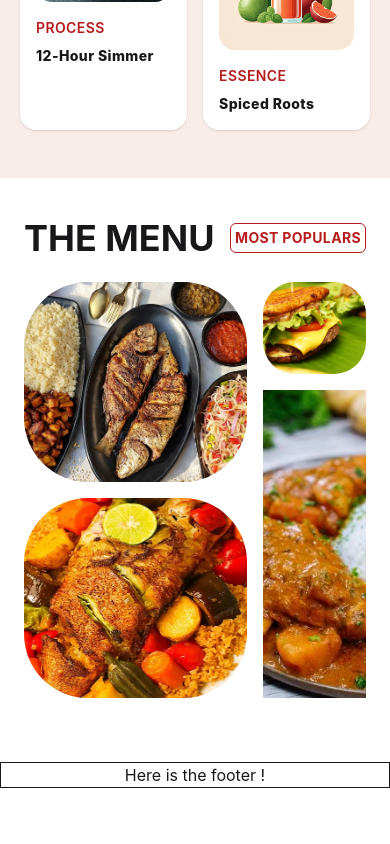
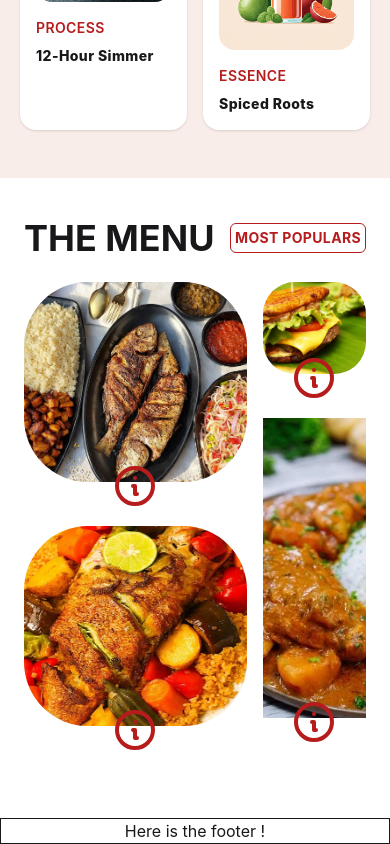
Before and after one commit to trab-ml/spicyfood, a Vue app: page / in a window 390 px wide. Shown: the part 1411-2255 px from the top of the page. Before the commit the page ends 2199 px from the top, so only its background shows below. Built offline with nearby package versions, Linux system fonts and the light colour scheme.

Commit message:
Ensure responsiveness

```diff
--- a/src/i18n/fr.ts
+++ b/src/i18n/fr.ts
@@ -27,13 +27,23 @@ export const fr = {
             mostPopulars: "MOST POPULARS",
             dishOne: {
                 name: "Attiéké",
-                description: "Cassava grain",
-                label: "Ivory Coast",
+                description: "The legendary Cassava grain.",
+                label: "West Africa",
             },
             dishTwo: {
+                name: "Plantain's Burger",
+                description: "The amazing Plantain's Burger (greater bananas:).",
+                label: "Greater Antilles",
+            },
+            dishThree: {
                 name: "Tchèbe",
-                description: "The legendary Thieboudienne, perfected with Lille's local garden harvest.",
-                label: "SENEGAL HERITAGE",
+                description: "The legendary Thieboudienne.",
+                label: "West Africa",
+            },
+            dishFour: {
+                name: "Mafé",
+                description: "The phenomenal Mafé, made from peanut paste.",
+                label: "West Africa",
             },
         },
     },
--- a/src/pages/HomePage.vue
+++ b/src/pages/HomePage.vue
@@ -1,7 +1,5 @@
 <template>
-    <section
-        class="px-5 my-8 p-2 text-start bg-(--light-pink)"
-    >
+    <section class="px-5 my-8 p-2 text-start bg-(--light-pink)">
         <span class="badge bg-(--secondary) text-(--classic-white)">{{
             $t("homepage.label")
         }}</span>
@@ -53,7 +51,7 @@
                         class="rounded-2xl"
                     />
                 </figure>
-                <div class="card-body my-4 px-4 py-0 text-sm">
+                <div class="card-body my-4 px-4 py-0 text-sm md:px-12">
                     <h4 class="card-title text-sm text-(--primary)">
                         {{ $t("homepage.secretSignature.specialityOne.name") }}
                     </h4>
@@ -76,7 +74,7 @@
                         class="rounded-2xl"
                     />
                 </figure>
-                <div class="card-body my-4 px-4 py-0 text-sm">
+                <div class="card-body my-4 px-4 py-0 text-sm md:px-12">
                     <h4 class="card-title text-sm text-(--primary)">
                         {{ $t("homepage.secretSignature.specialityTwo.name") }}
                     </h4>
@@ -101,34 +99,198 @@
                 >{{ $t("homepage.menu.mostPopulars") }}</span
             >
         </div>
-        <div class="w--100 grid grid-cols-3 grid-flow-dense gap-4 my-6">
-            <div class="col-span-2 row-span-2">
+        <div class="grid grid-cols-3 grid-flow-dense gap-4 my-6">
+            <div class="col-span-2 row-span-2 sm:row-span-1">
                 <img
                     src="/attieke-plantains-poisson.png"
                     alt="attieke plantains poisson"
-                    class="object-cover w-100 h-50 rounded-[4rem]"
+                    class="object-cover w-100 h-50 rounded-[4rem] sm:w-full sm:h-80"
                 />
+                <div class="flex justify-center -mt-5">
+                    <div
+                        class="dropdown dropdown-hover dropdown-top dropdown-center font-bold"
+                    >
+                        <div
+                            tabindex="0"
+                            role="button"
+                            class="text-(--primary)"
+                        >
+                            <svg
+                                tabindex="0"
+                                xmlns="http://www.w3.org/2000/svg"
+                                fill="none"
+                                viewBox="0 0 24 24"
+                                class="h-12 w-12 stroke-current"
+                            >
+                                <path
+                                    stroke-linecap="round"
+                                    stroke-linejoin="round"
+                                    stroke-width="2"
+                                    d="M13 16h-1v-4h-1m1-4h.01M21 12a9 9 0 11-18 0 9 9 0 0118 0z"
+                                ></path>
+                            </svg>
+                        </div>
+                        <div
+                            tabindex="0"
+                            class="card card-sm dropdown-content bg-base-100 rounded-box z-1 w-64 ml-10 shadow-sm"
+                        >
+                            <div tabindex="0" class="card-body tracking-wide">
+                                <h4 class="card-title text-lg">
+                                    {{ $t("homepage.menu.dishOne.name") }}
+                                </h4>
+                                <p class="text-lg font-light">
+                                    {{
+                                        $t("homepage.menu.dishOne.description")
+                                    }}
+                                </p>
+                            </div>
+                        </div>
+                    </div>
+                </div>
             </div>
-            <div>
+            <div class="sm:h-fit">
                 <img
                     src="/burger-bananes-plantains.png"
                     alt="burger bananes plantains"
-                    class="rounded-4xl"
+                    class="rounded-4xl sm:w-full sm:h-80"
                 />
+                <div class="flex justify-center -mt-5">
+                    <div
+                        class="dropdown dropdown-hover dropdown-top dropdown-left font-bold sm:dropdown-center"
+                    >
+                        <div
+                            tabindex="0"
+                            role="button"
+                            class="text-(--primary)"
+                        >
+                            <svg
+                                tabindex="0"
+                                xmlns="http://www.w3.org/2000/svg"
+                                fill="none"
+                                viewBox="0 0 24 24"
+                                class="h-12 w-12 stroke-current"
+                            >
+                                <path
+                                    stroke-linecap="round"
+                                    stroke-linejoin="round"
+                                    stroke-width="2"
+                                    d="M13 16h-1v-4h-1m1-4h.01M21 12a9 9 0 11-18 0 9 9 0 0118 0z"
+                                ></path>
+                            </svg>
+                        </div>
+                        <div
+                            tabindex="0"
+                            class="card card-sm dropdown-content bg-base-100 rounded-box z-1 w-64 ml-10 shadow-sm"
+                        >
+                            <div tabindex="0" class="card-body tracking-wide">
+                                <h4 class="card-title">
+                                    {{ $t("homepage.menu.dishTwo.name") }}
+                                </h4>
+                                <p class="text-lg font-light">
+                                    {{
+                                        $t("homepage.menu.dishTwo.description")
+                                    }}
+                                </p>
+                            </div>
+                        </div>
+                    </div>
+                </div>
             </div>
-            <div class="col-span-2 row-span-2">
+            <div class="col-span-2 row-span-2 sm:row-span-1">
                 <img
                     src="/tcheboudiene-poisson.png"
                     alt="tcheboudiene poisson"
-                    class="object-cover w-100 h-50 rounded-[4rem]"
+                    class="object-cover w-100 h-50 rounded-[4rem] sm:w-full sm:h-75"
                 />
+                <div class="flex justify-center -mt-5">
+                    <div
+                        class="dropdown dropdown-hover dropdown-top dropdown-center font-bold"
+                    >
+                        <div
+                            tabindex="0"
+                            role="button"
+                            class="text-(--primary)"
+                        >
+                            <svg
+                                tabindex="0"
+                                xmlns="http://www.w3.org/2000/svg"
+                                fill="none"
+                                viewBox="0 0 24 24"
+                                class="h-12 w-12 stroke-current"
+                            >
+                                <path
+                                    stroke-linecap="round"
+                                    stroke-linejoin="round"
+                                    stroke-width="2"
+                                    d="M13 16h-1v-4h-1m1-4h.01M21 12a9 9 0 11-18 0 9 9 0 0118 0z"
+                                ></path>
+                            </svg>
+                        </div>
+                        <div
+                            tabindex="0"
+                            class="card card-sm dropdown-content bg-base-100 rounded-box z-1 w-64 ml-10 shadow-sm"
+                        >
+                            <div tabindex="0" class="card-body tracking-wide">
+                                <h4 class="card-title">
+                                    {{ $t("homepage.menu.dishThree.name") }}
+                                </h4>
+                                <p class="text-lg font-light">
+                                    {{
+                                        $t("homepage.menu.dishThree.description")
+                                    }}
+                                </p>
+                            </div>
+                        </div>
+                    </div>
+                </div>
             </div>
-            <div class="row-span-3 col-start-3">
+            <div class="row-span-3 col-start-3 sm:row-span-1">
                 <img
                     src="/sauce-mafe-poulet.png"
                     alt="sauce mafe poulet"
-                    class="object-cover h-full rounded--4xl"
+                    class="object-cover w-full h-75"
                 />
+                <div class="flex justify-center -mt-5">
+                    <div
+                        class="dropdown dropdown-hover dropdown-top dropdown-left font-bold sm:dropdown-center"
+                    >
+                        <div
+                            tabindex="0"
+                            role="button"
+                            class="text-(--primary)"
+                        >
+                            <svg
+                                tabindex="0"
+                                xmlns="http://www.w3.org/2000/svg"
+                                fill="none"
+                                viewBox="0 0 24 24"
+                                class="h-12 w-12 stroke-current"
+                            >
+                                <path
+                                    stroke-linecap="round"
+                                    stroke-linejoin="round"
+                                    stroke-width="2"
+                                    d="M13 16h-1v-4h-1m1-4h.01M21 12a9 9 0 11-18 0 9 9 0 0118 0z"
+                                ></path>
+                            </svg>
+                        </div>
+                        <div
+                            tabindex="0"
+                            class="card card-sm dropdown-content bg-base-100 rounded-box z-1 w-64 mx-0 px-0 shadow-sm"
+                        >
+                            <div tabindex="0" class="card-body tracking-wide">
+                                <h4 class="card-title">
+                                    {{ $t("homepage.menu.dishFour.name") }}
+                                </h4>
+                                <p class="text-lg font-light">
+                                    {{
+                                        $t("homepage.menu.dishFour.description")
+                                    }}
+                                </p>
+                            </div>
+                        </div>
+                    </div>
+                </div>
             </div>
         </div>
     </div>
```
